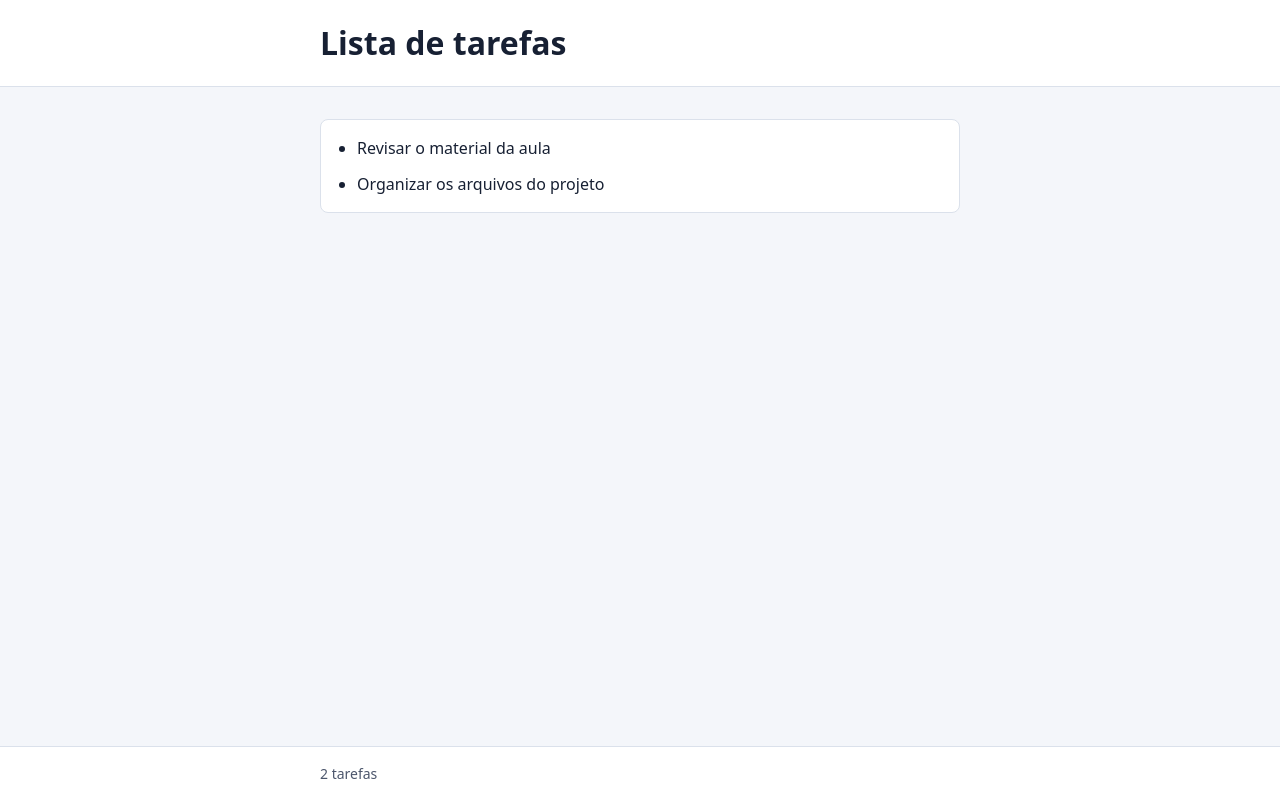
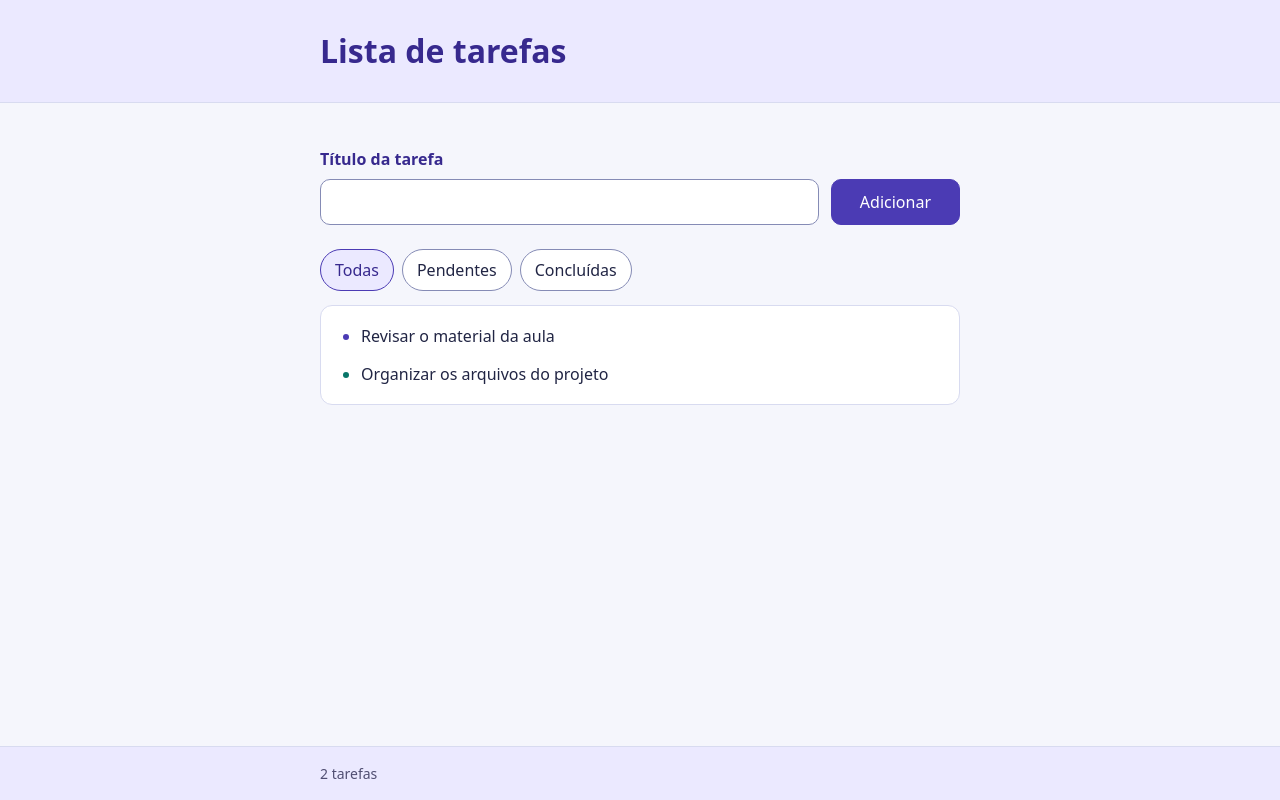
Before and after one commit to camilagimed/task_LIst, a plain HTML site: page index.html in a window 1280 px wide. Drawn offline with Linux system fonts and the light colour scheme.

Commit message:
chore: atualizar histórico

```diff
--- a/index.html
+++ b/index.html
@@ -5,6 +5,7 @@
   <meta name="viewport" content="width=device-width, initial-scale=1">
   <title>Lista de tarefas</title>
   <link rel="stylesheet" href="style.css">
+  <script src="script.js" defer></script>
 </head>
 <body>
   <header class="page-header">
@@ -14,14 +15,26 @@
   </header>
 
   <main class="container">
+    <form class="task-form">
+      <label for="task-title">Título da tarefa</label>
+      <input id="task-title" name="title" type="text" required>
+      <button type="submit">Adicionar</button>
+    </form>
+
+    <div class="task-filters" role="group" aria-label="Filtrar tarefas por status">
+      <button type="button" data-filter="todas" aria-pressed="true">Todas</button>
+      <button type="button" data-filter="pendente" aria-pressed="false">Pendentes</button>
+      <button type="button" data-filter="concluida" aria-pressed="false">Concluídas</button>
+    </div>
+
     <ul class="task-list">
-      <li>Revisar o material da aula</li>
-      <li>Organizar os arquivos do projeto</li>
+      <li data-status="pendente">Revisar o material da aula</li>
+      <li data-status="concluida">Organizar os arquivos do projeto</li>
     </ul>
   </main>
 
   <footer class="page-footer">
-    <div class="container">2 tarefas</div>
+    <div class="container" id="task-count" aria-live="polite">2 tarefas</div>
   </footer>
 </body>
 </html>
--- /dev/null
+++ b/script.js
@@ -0,0 +1,58 @@
+const filterButtons = document.querySelectorAll('.task-filters button');
+const taskForm = document.querySelector('.task-form');
+const submitButton = taskForm.querySelector('button[type="submit"]');
+const titleInput = document.querySelector('#task-title');
+const taskList = document.querySelector('.task-list');
+const taskCount = document.querySelector('#task-count');
+
+let activeFilter = 'todas';
+
+function applyTaskFilter(task) {
+  task.hidden = activeFilter !== 'todas' && task.dataset.status !== activeFilter;
+}
+
+for (const button of filterButtons) {
+  button.addEventListener('click', () => {
+    activeFilter = button.dataset.filter;
+
+    for (const filterButton of filterButtons) {
+      filterButton.setAttribute('aria-pressed', String(filterButton === button));
+    }
+
+    for (const task of taskList.children) {
+      applyTaskFilter(task);
+    }
+  });
+}
+
+taskForm.addEventListener('submit', (event) => {
+  event.preventDefault();
+  if (submitButton.disabled) return;
+
+  const title = titleInput.value.trim();
+  if (!title) {
+    titleInput.value = '';
+    titleInput.reportValidity();
+    return;
+  }
+
+  titleInput.readOnly = true;
+  submitButton.disabled = true;
+  submitButton.setAttribute('aria-busy', 'true');
+
+  setTimeout(() => {
+    const task = document.createElement('li');
+    task.textContent = title;
+    task.dataset.status = 'pendente';
+    applyTaskFilter(task);
+    taskList.append(task);
+
+    const total = taskList.children.length;
+    taskCount.textContent = total === 1 ? '1 tarefa' : total + ' tarefas';
+    taskForm.reset();
+    titleInput.readOnly = false;
+    submitButton.disabled = false;
+    submitButton.removeAttribute('aria-busy');
+    titleInput.focus();
+  }, 400);
+});
--- a/style.css
+++ b/style.css
@@ -1,27 +1,35 @@
+:root {
+  --accent: #4b3bb4;
+  --accent-dark: #37298e;
+  --accent-soft: #ebe9ff;
+  --border: #d8dbf0;
+}
+
 body {
   display: grid;
   grid-template-rows: auto 1fr auto;
   min-height: 100vh;
   margin: 0;
-  background-color: #f4f6fa;
-  color: #172033;
+  background-color: #f5f6fc;
+  color: #212544;
   font-family: system-ui, sans-serif;
   line-height: 1.5;
 }
 
 .container {
-  width: min(40rem, calc(100% - 2rem));
+  width: min(40rem, calc(100% - 2.5rem));
   margin-inline: auto;
 }
 
 .page-header,
 .page-footer {
-  background-color: #fff;
+  background-color: var(--accent-soft);
 }
 
 .page-header {
-  padding-block: 1.5rem;
-  border-bottom: 1px solid #dbe1eb;
+  padding-block: clamp(1.25rem, 5vw, 2rem);
+  border-bottom: 1px solid var(--border);
+  color: var(--accent-dark);
 }
 
 h1 {
@@ -31,23 +39,129 @@ h1 {
 }
 
 main {
-  padding-block: 2rem;
+  padding-block: clamp(1.5rem, 5vw, 2.75rem);
+}
+
+.task-form {
+  display: grid;
+  grid-template-columns: minmax(0, 1fr) auto;
+  gap: 0.5rem 0.75rem;
+  margin-bottom: 1.5rem;
+}
+
+.task-form label {
+  grid-column: 1 / -1;
+  color: var(--accent-dark);
+  font-weight: 600;
+}
+
+.task-form input,
+.task-form button {
+  padding: 0.625rem 0.875rem;
+  border: 1px solid #858bb5;
+  border-radius: 0.625rem;
+  font: inherit;
+}
+
+.task-form button {
+  position: relative;
+  padding-inline: 1.75rem;
+  border-color: var(--accent);
+  background-color: var(--accent);
+  color: #fff;
+  cursor: pointer;
+}
+
+.task-form button:hover,
+.task-form button:disabled {
+  border-color: var(--accent-dark);
+  background-color: var(--accent-dark);
+}
+
+.task-form button:disabled {
+  cursor: wait;
+}
+
+.task-form button[aria-busy="true"]::after {
+  position: absolute;
+  inset-block-start: calc(50% - 0.4375rem);
+  inset-inline-end: 0.5rem;
+  box-sizing: border-box;
+  inline-size: 0.875rem;
+  block-size: 0.875rem;
+  border: 2px solid #ffffff60;
+  border-inline-start-color: currentColor;
+  border-radius: 50%;
+  content: "";
+  animation: task-spin 0.6s linear infinite;
+}
+
+@keyframes task-spin {
+  to { transform: rotate(1turn); }
+}
+
+@media (prefers-reduced-motion: reduce) {
+  .task-form button[aria-busy="true"]::after {
+    animation: none;
+  }
+}
+
+.task-form :focus-visible,
+.task-filters button:focus-visible {
+  outline: 2px solid var(--accent);
+  outline-offset: 2px;
+}
+
+.task-filters {
+  display: flex;
+  flex-wrap: wrap;
+  gap: 0.5rem;
+  margin-bottom: 0.875rem;
+}
+
+.task-filters button {
+  padding: 0.5rem 0.875rem;
+  border: 1px solid #858bb5;
+  border-radius: 999px;
+  background-color: #fff;
+  color: inherit;
+  font: inherit;
+  cursor: pointer;
+}
+
+.task-filters button:hover {
+  background-color: #f4f2ff;
+}
+
+.task-filters button[aria-pressed="true"] {
+  border-color: var(--accent);
+  background-color: var(--accent-soft);
+  color: var(--accent-dark);
 }
 
 .task-list {
+  overflow-wrap: anywhere;
   display: flex;
   flex-direction: column;
-  gap: 0.75rem;
+  gap: 0.875rem;
   margin: 0;
-  padding: 1rem 1rem 1rem 2.25rem;
-  border: 1px solid #dbe1eb;
-  border-radius: 0.5rem;
+  padding: 1.125rem 1.25rem 1.125rem 2.5rem;
+  border: 1px solid var(--border);
+  border-radius: 0.75rem;
   background-color: #fff;
+}
+
+.task-list li::marker {
+  color: var(--accent);
+}
+
+.task-list li[data-status="concluida"]::marker {
+  color: #087669;
 }
 
 .page-footer {
   padding-block: 1rem;
-  border-top: 1px solid #dbe1eb;
-  color: #4c566c;
+  border-top: 1px solid var(--border);
+  color: #504e72;
   font-size: 0.875rem;
 }
```
